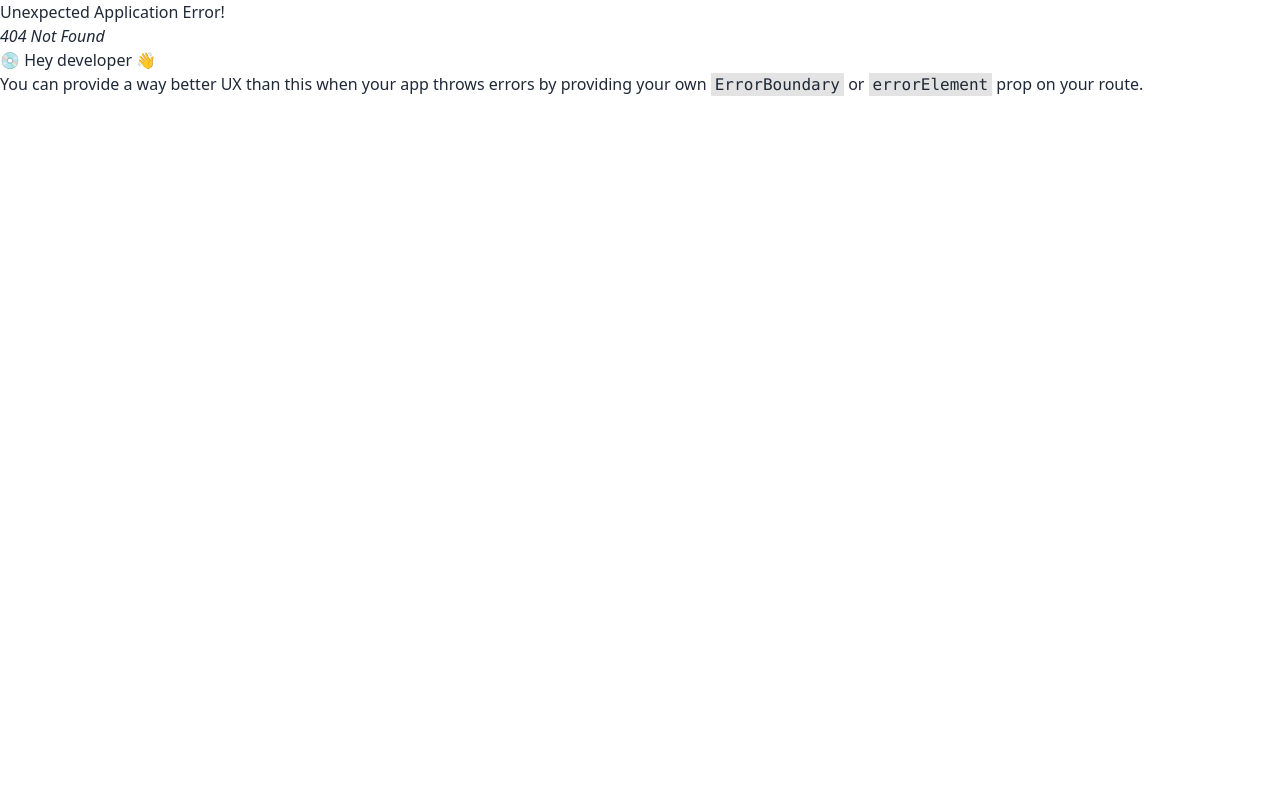
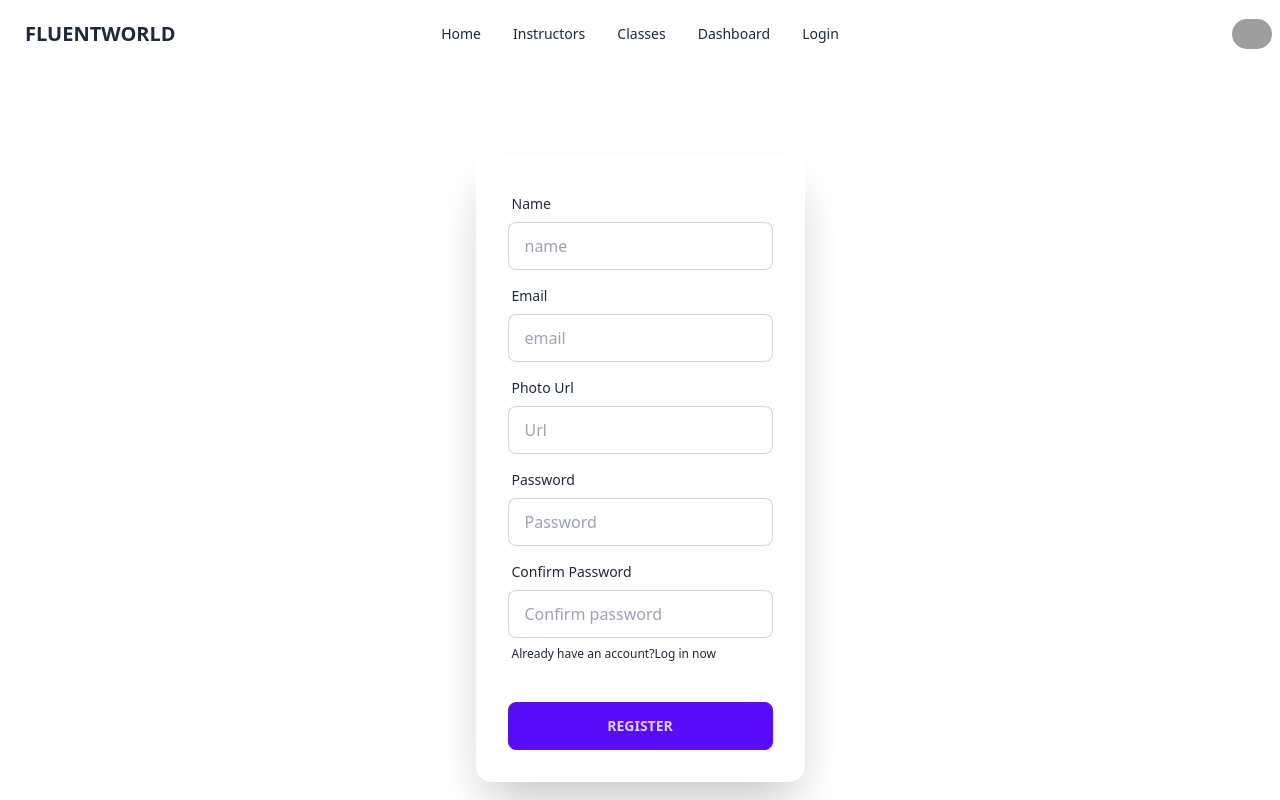
Before and after one commit to ashraf56/FluentWorld, a React (Vite) app: page /signup in a window 1280 px wide. Before the commit this address had no page. Shown: the top 800 px of the page. Built offline with nearby package versions, Linux system fonts and the light colour scheme; grey boxes are pictures that could not be loaded.

Commit message:
register  page added

```diff
--- a/src/AllPages/HomeSlider/Banner.jsx
+++ b/src/AllPages/HomeSlider/Banner.jsx
@@ -12,7 +12,7 @@ const Banner = () => {
     </div>
     <div>
       <h1 className="text-4xl font-bold uppercase leading-snug">Unlock the Power of Language with <span className='text-white bg-gray-950'>FluentWorld</span></h1>
-      <p className="py-6">Unlock Your Language Potential at FluentWorld: Learn, Connect, and Speak with Confidence!.Welcome to FluentWorld: Unlock Your Language Potential and Explore a World of Communication. </p>
+      <p className="py-6">Unlock Your Language Potential at FluentWorld: Learn, Connect, and <br /> Speak with Confidence!.Welcome to FluentWorld: Unlock Your Language Potential and <br /> Explore a World of Communication. </p>
       <button className="btn  btn-neutral ">Explore now</button>
     </div>
   </div>
--- a/src/Authentication/Login/Login.jsx
+++ b/src/Authentication/Login/Login.jsx
@@ -1,16 +1,18 @@
-import React from 'react';
+import React, { useState } from 'react';
+import { Link } from 'react-router-dom';
 
 const Login = () => {
+  const [showPassword, setShowPassword] = useState(false);
+  const togglePasswordVisibility = () => {
+    setShowPassword(!showPassword);
+  };
     return (
         <div>
             <div className="hero min-h-screen bg-base-200">
-  <div className="hero-content flex-col lg:flex-row-reverse">
-    <div className="text-center lg:text-left">
-      <h1 className="text-5xl font-bold">Login now!</h1>
-      <p className="py-6">Provident cupiditate voluptatem et in. Quaerat fugiat ut assumenda excepturi exercitationem quasi. In deleniti eaque aut repudiandae et a id nisi.</p>
-    </div>
+  <div className="hero-content flex-col ">
+
     <div className="card flex-shrink-0 w-full max-w-sm shadow-2xl bg-base-100">
-      <div className="card-body">
+      <form className="card-body">
         <div className="form-control">
           <label className="label">
             <span className="label-text">Email</span>
@@ -21,15 +23,21 @@ const Login = () => {
           <label className="label">
             <span className="label-text">Password</span>
           </label>
-          <input type="text" placeholder="password" className="input input-bordered" />
+          <input type={showPassword ? 'text' : 'password'} placeholder="password" className="input input-bordered" />
+          <span onClick={togglePasswordVisibility}>
+        {showPassword ? 'Hide' : 'Show'}
+      </span>
           <label className="label">
-            <a href="#" className="label-text-alt link link-hover">Forgot password?</a>
+           <a className="label-text-alt link link-hover">
+            Don't have an account?
+             <Link to='/signup' >Sign up now</Link>
+            </a>
           </label>
         </div>
         <div className="form-control mt-6">
           <button className="btn btn-primary">Login</button>
         </div>
-      </div>
+      </form>
     </div>
   </div>
 </div>
--- /dev/null
+++ b/src/Authentication/Register/Register.jsx
@@ -0,0 +1,58 @@
+import React from 'react';
+import { Link } from 'react-router-dom';
+
+const Register = () => {
+    return (
+        <div>
+            <div className="hero min-h-screen bg-base">
+  <div className="hero-content  ">
+
+    <div className="card  w-full  shadow-2xl bg-base-100">
+      <form className="card-body">
+        <div className="form-control">
+          <label className="label">
+            <span className="label-text">Name</span>
+          </label>
+          <input type="text" placeholder="name" className="input input-bordered" />
+        </div>
+        <div className="form-control">
+          <label className="label">
+            <span className="label-text">Email</span>
+          </label>
+          <input type="email" placeholder="email" className="input input-bordered" />
+        </div>
+        <div className="form-control">
+          <label className="label">
+            <span className="label-text">Photo Url</span>
+          </label>
+          <input type="url" placeholder="Url" className="input input-bordered" />
+        </div>
+        <div className="form-control">
+          <label className="label">
+            <span className="label-text">Password</span>
+          </label>
+          <input type="text" placeholder="Password" className="input input-bordered" />
+        </div>
+        <div className="form-control">
+          <label className="label">
+            <span className="label-text">Confirm Password</span>
+          </label>
+          <input type="text" placeholder="Confirm password" className="input input-bordered" />
+          <label className="label">
+          <a className="label-text-alt link link-hover">
+           Already  have an account?
+             <Link to='/login' >Log in now</Link>
+            </a>          </label>
+        </div>
+        <div className="form-control mt-6">
+          <button className="btn btn-primary">Register</button>
+        </div>
+      </form>
+    </div>
+  </div>
+</div>
+        </div>
+    );
+};
+
+export default Register;
```
Also changed, not shown: src/Routes/Router.jsx (+7 -1 lines).
